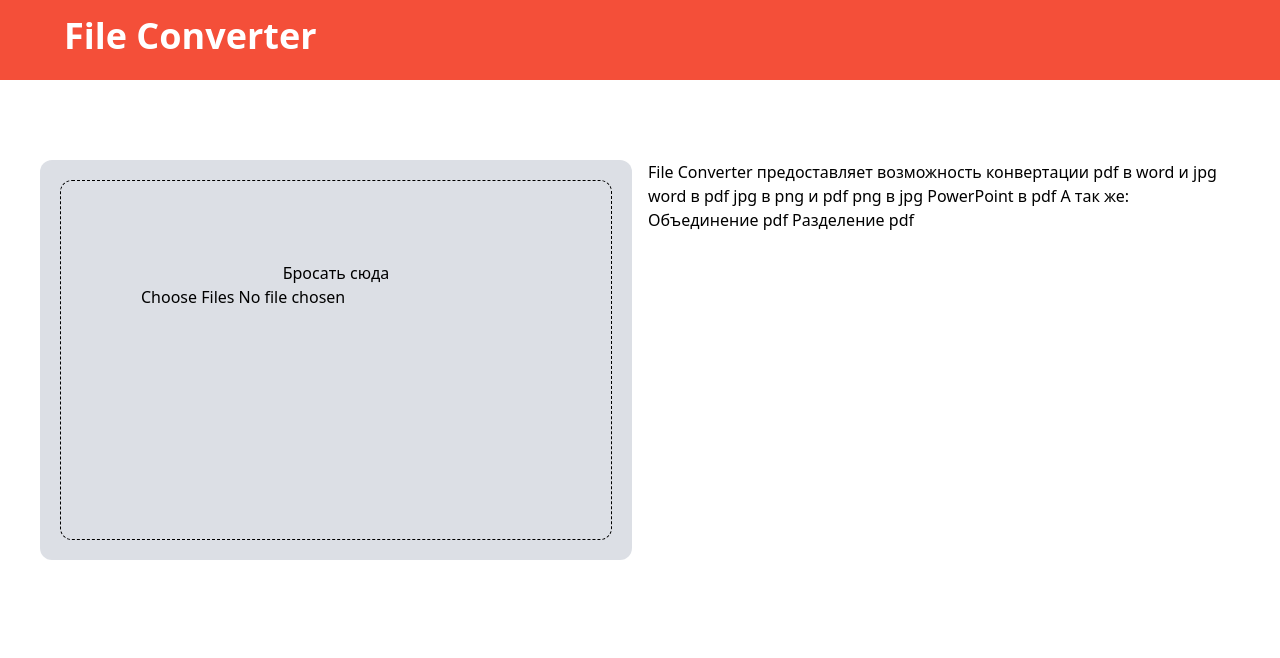
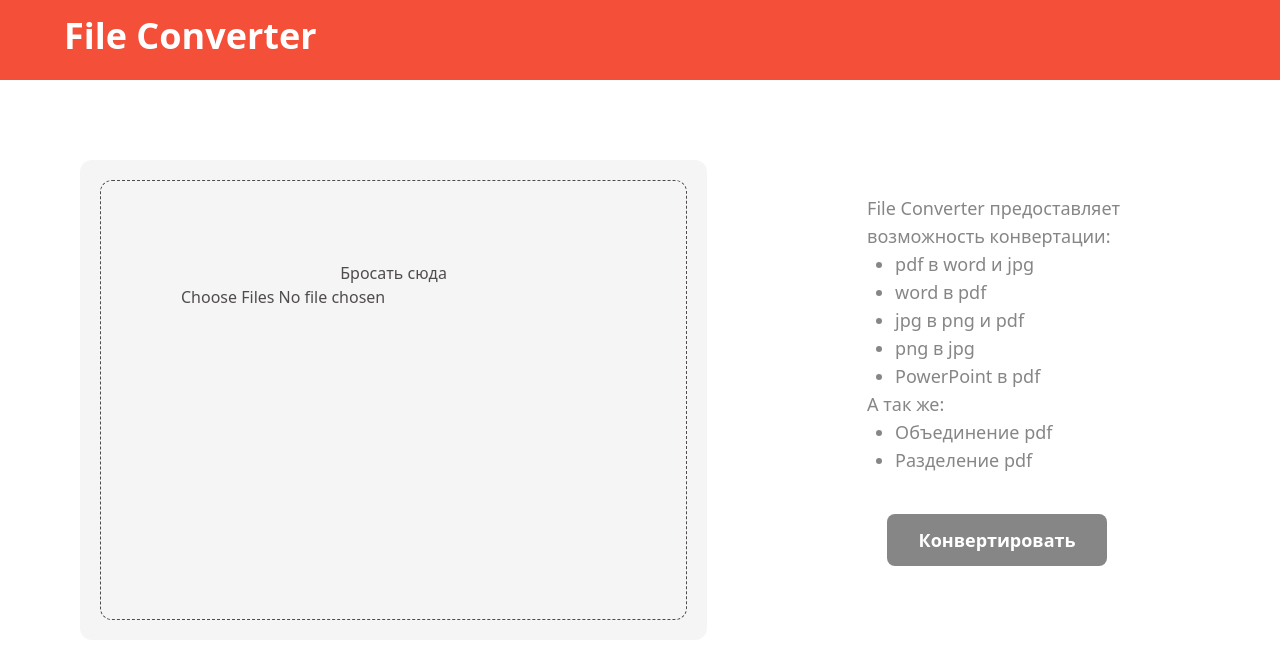
Before and after one commit to DmitriyDolgarev/File-conversion-website, a React (Vite) app in the folder FileConverterClient/: page / in a window 1280 px wide. Shown: the top 658 px of the page. Built offline with nearby package versions, Linux system fonts and the light colour scheme.

Commit message:
add button and personal colors

```diff
--- a/FileConverterClient/src/App.jsx
+++ b/FileConverterClient/src/App.jsx
@@ -17,30 +17,35 @@ function App() {
     <header className='bg-fc-orange text-white h-20 text-4xl font-bold py-4 pl-16'>
       File Converter
     </header>
-    <div className='grid grid-cols-2 gap-4 mx-10 mt-20'>
-      <div className='bg-gray-300/75  rounded-xl p-5 h-100'>
-        <form className='form rounded-xl border-1 border-dashed h-90 p-20'>
-          <h1 className='text-center'>Бросать сюда</h1>
-          <input type='file' className='input' multiple={true}
+    <div className='flex flex-row my-20'>
+      <div className=' flex-3/5 bg-fc-light-gray rounded-xl p-5 h-120 mx-20'>
+        <form className='form rounded-xl border-1 border-dashed border-fc-dark-gray h-110 p-20'>
+          <h1 className='text-center text-fc-dark-gray'>Бросать сюда</h1>
+          <input type='file' className='input text-fc-dark-gray' multiple={true}
           onChange={handlerChange}
           />
-        {files.length>0 && <ul className='file-list'>
+        {files.length>0 && <ul className='file-list text-fc-dark-gray'>
           {files.map(({name}, id) =>(
             <li key={id}>{name}</li>
           ))}
           </ul>}
         </form>
       </div>
-      <div>
-        File Converter предоставляет возможность  конвертации
-          pdf в word и jpg
-          word в pdf
-          jpg в png и pdf
-          png в jpg
-          PowerPoint в pdf
-        А так же:
-          Объединение pdf
-        Разделение pdf
+      <div className='flex-2/5 text-fc-gray my-auto ml-20 text-lg'>
+      <ul className='list-disc'>
+              File Converter предоставляет<br/>
+              возможность  конвертации:
+          <li className='ml-7'>pdf в word и jpg</li>
+          <li className='ml-7'>word в pdf</li>
+          <li className='ml-7'>jpg в png и pdf</li>
+          <li className='ml-7'>png в jpg</li>
+          <li className='ml-7'>PowerPoint в pdf</li>
+        </ul>
+        <ul className='list-disc'>А так же:
+          <li className='ml-7'>Объединение pdf</li>
+          <li className='ml-7'>Разделение pdf</li>
+        </ul>
+        <button className='bg-fc-gray rounded-lg text-white w-55 h-13 mx-5 my-10 font-bold text-lg'>Конвертировать</button>
       </div>
     </div>
     </>
--- a/FileConverterClient/src/index.css
+++ b/FileConverterClient/src/index.css
@@ -2,6 +2,9 @@
 
 @theme {
   --color-fc-orange: oklch(0.6547 0.205 30.75978472307827);
+  --color-fc-light-gray: oklch(0.9702 0 0);
+  --color-fc-gray: oklch(0.6201 0 0);
+  --color-fc-dark-gray: oklch(0.4204 0.0053 17.37);
 }
 
 :root {
```
